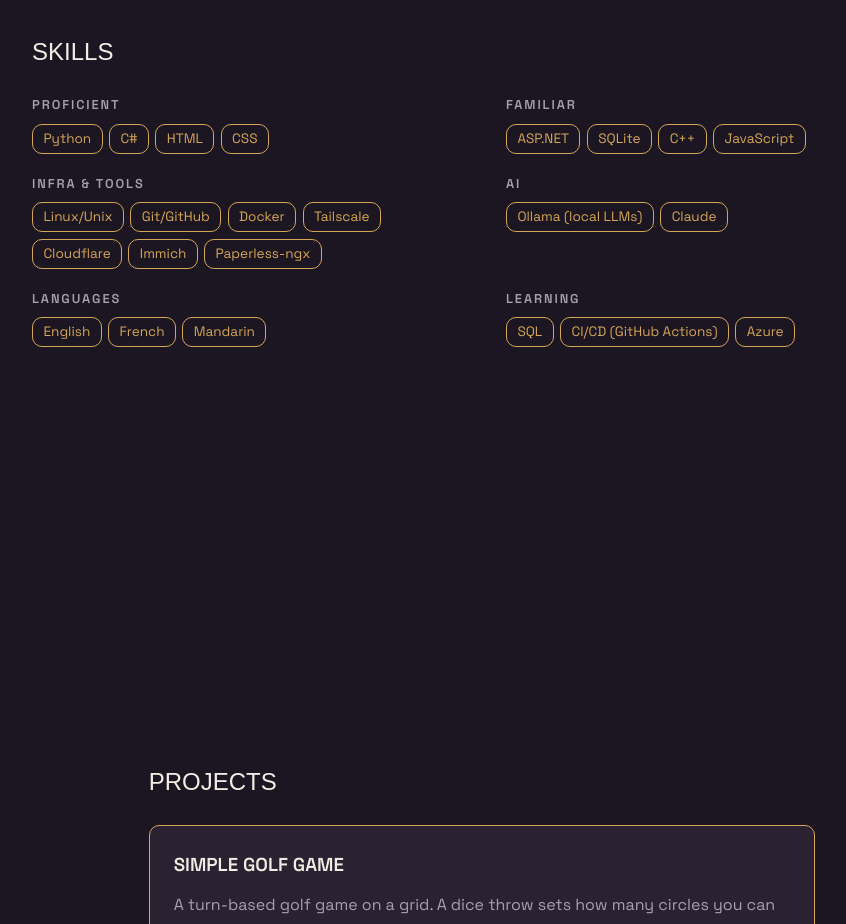
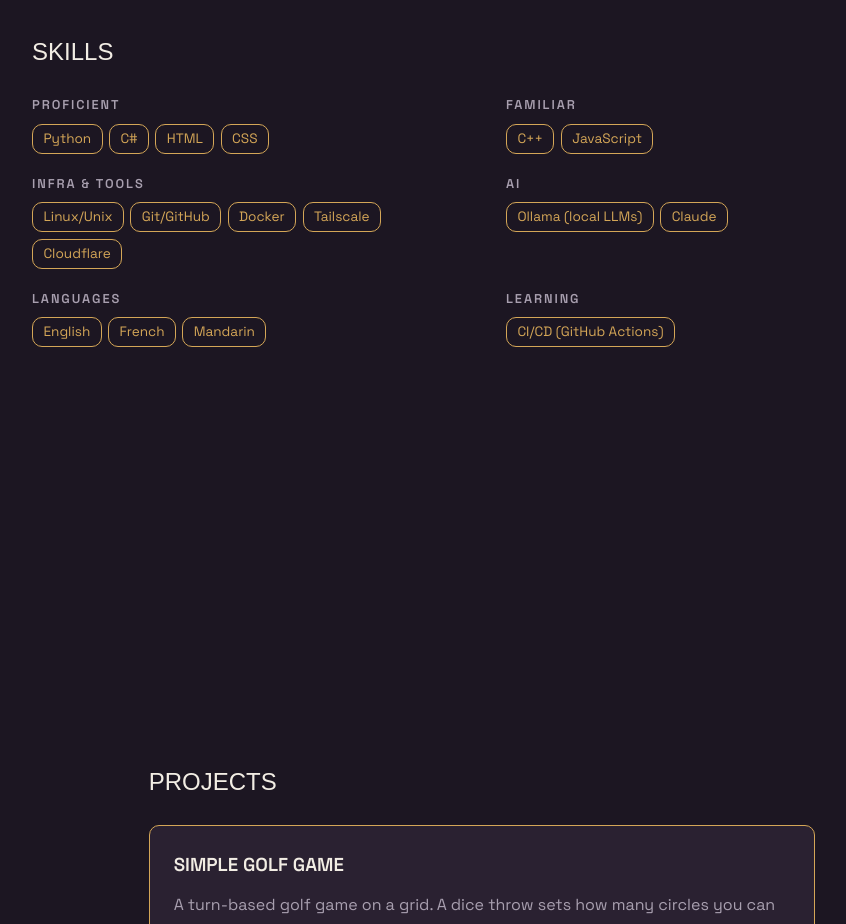
Before and after one commit to NicolasBerthiaume/portfolio, a plain HTML site: page index.html in a window 1280 px wide. Shown: the part 1800-2724 px from the top of the page, without its empty margins (158-1004 px from the left). Drawn offline with Linux system fonts and the light colour scheme; a web font is replaced by a local one.

Commit message:
Change Skills section content

```diff
--- a/index.html
+++ b/index.html
@@ -138,8 +138,6 @@
             <div class="skill-group">
                 <h3>Familiar</h3>
                 <ul class="tags">
-                    <li>ASP.NET</li>
-                    <li>SQLite</li>
                     <li>C++</li>
                     <li>JavaScript</li>
                 </ul>
@@ -153,8 +151,6 @@
                     <li>Docker</li>
                     <li>Tailscale</li>
                     <li>Cloudflare</li>
-                    <li>Immich</li>
-                    <li>Paperless-ngx</li>
                 </ul>
             </div>
 
@@ -178,9 +174,7 @@
             <div class="skill-group">
                 <h3>Learning</h3>
                 <ul class="tags">
-                    <li>SQL</li>
                     <li>CI/CD (GitHub Actions)</li>
-                    <li>Azure</li>
                 </ul>
             </div>
         </div>
```
